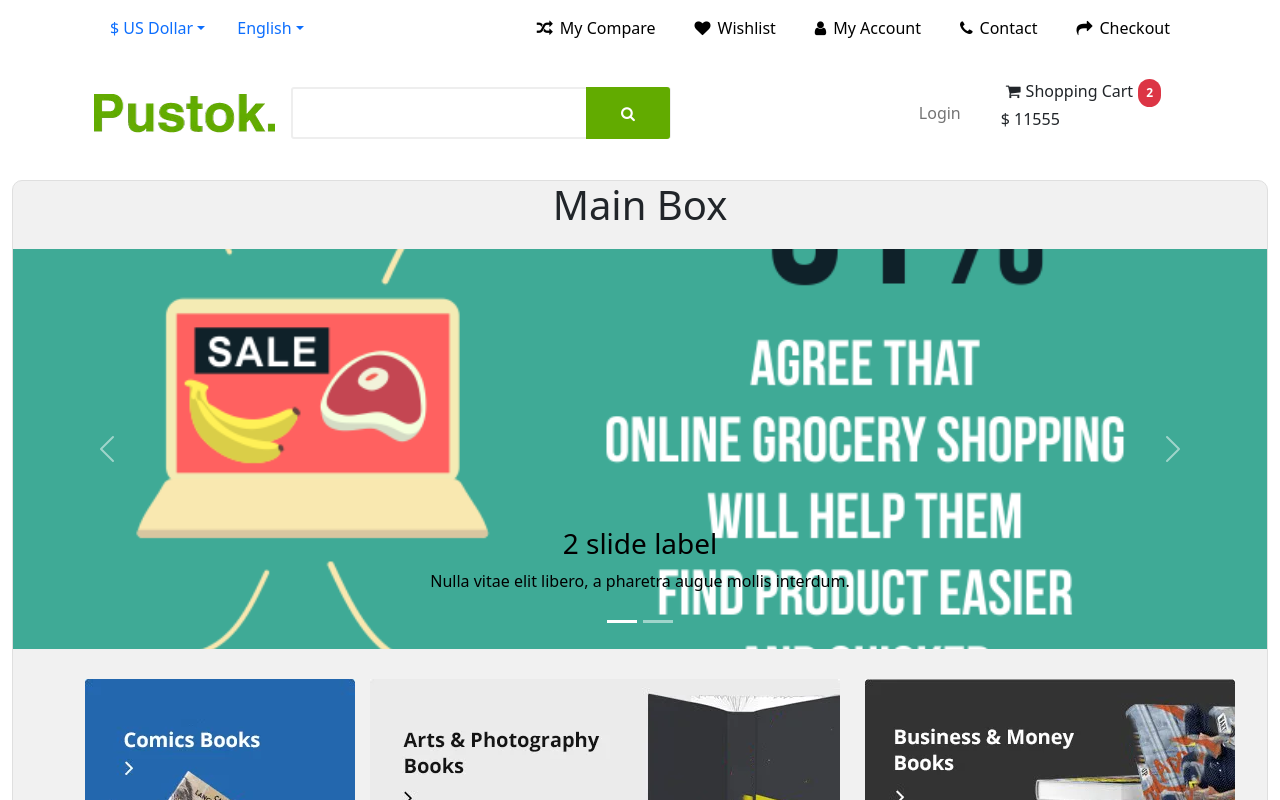
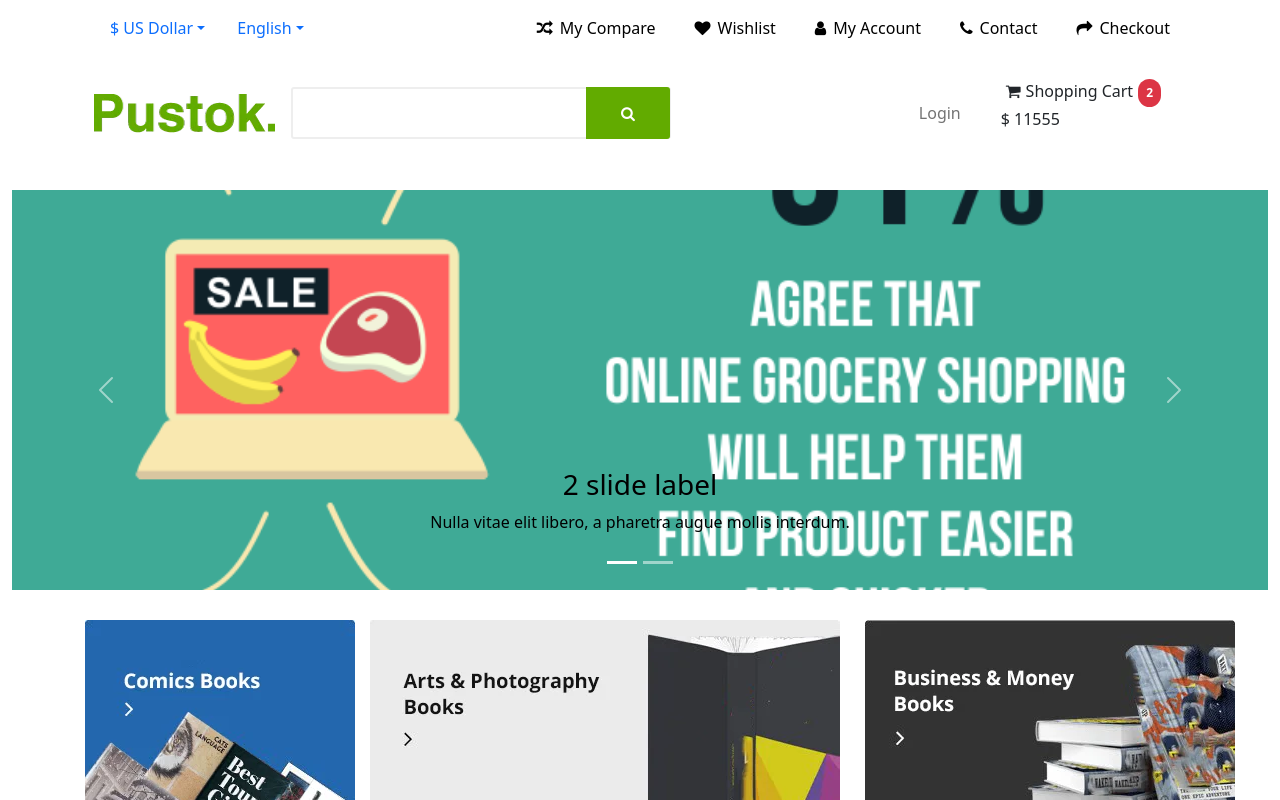
Before and after one commit to hoseindig/react-shop-test, a React (Create React App) app: page / in a window 1280 px wide. Shown: the top 800 px of the page. Built offline with nearby package versions, Linux system fonts and the light colour scheme.

Commit message:
edit   foter and text

```diff
--- a/src/components/mainBox.jsx
+++ b/src/components/mainBox.jsx
@@ -266,7 +266,7 @@ const MainBox = () => {
   ];
   return (
     <div className={styles["main-box"]}>
-      <h1>Main Box</h1>
+      {/* <h1>Main Box</h1> */}
       <CarouselBox />
       <CategoryGallery />
       <Section
--- a/src/components/mainBox.module.scss
+++ b/src/components/mainBox.module.scss
@@ -2,7 +2,7 @@
   margin: 10px 0;
   width: 100%;
   height: calc(100vh - 75px);
-  background-color: rgb(241, 241, 241);
-  border: 1px solid #dfdfdf;
-  border-radius: 10px;
+  // background-color: rgb(241, 241, 241);
+  // border: 1px solid #dfdfdf;
+  // border-radius: 10px;
 }
```
